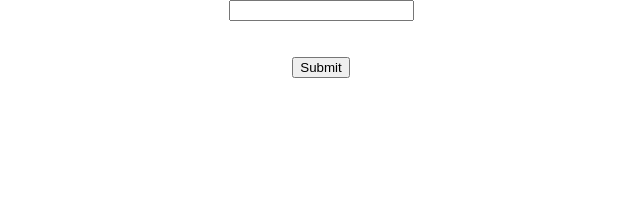
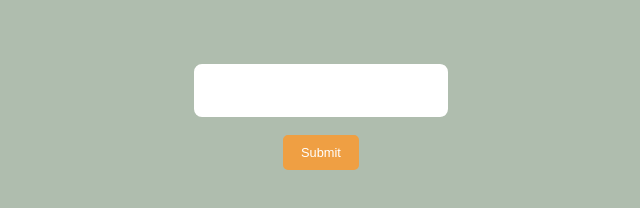
Before and after one commit to lukeown/bookshelf, a plain HTML site: page index.html in a window 1280 px wide. Shown: the whole page, without its empty margins (319-959 px from the left). Drawn offline with Linux system fonts and the light colour scheme.

Commit message:
update styles

```diff
--- a/index.html
+++ b/index.html
@@ -9,8 +9,8 @@
 <body>
 
     <form onSubmit="searchBooks()" id="form">
-        <input type="text" id="input" name="book">
-        <br><br>
+        <input class="input" type="text" id="input" name="book">
+        <br>
         <input type="submit" id="button" value="Submit">
     </form>
 
--- a/styles.css
+++ b/styles.css
@@ -1,3 +1,6 @@
+* {
+    background-color: #AFBDAE;
+}
 body * {
     margin: auto;
     display: block;
@@ -7,5 +10,38 @@ body {
     margin: auto;
 }
 #card {
+    color: white;
+    text-align: center;
+    font-family: Arial, Helvetica, sans-serif;
+    padding: 5px;
+    font-size: 1.5vw;
+}
+.input {
+    width: 30%;
+    color: #686868;
+    border: 2px solid white;
+    border-radius: 8px;
+    font-size: 2vw;
+    background-color: white;
+    margin-top: 5vw;
+    padding: 10px;
     text-align: center;
 }
+input:-webkit-autofill {
+    color: #686868;
+    background-color: white;
+}
+
+#button {
+    width: 10%;
+    border: 2px solid #EF9F43;
+    border-radius: 5px;
+    font-size: 1vw;
+    color: white;
+    background-color: #EF9F43;
+    padding: 8px;
+}
+#button:hover {
+    background-color: #E18114;
+    border: 2px solid #E18114;
+}
```
Also changed, not shown: 1 other file.
